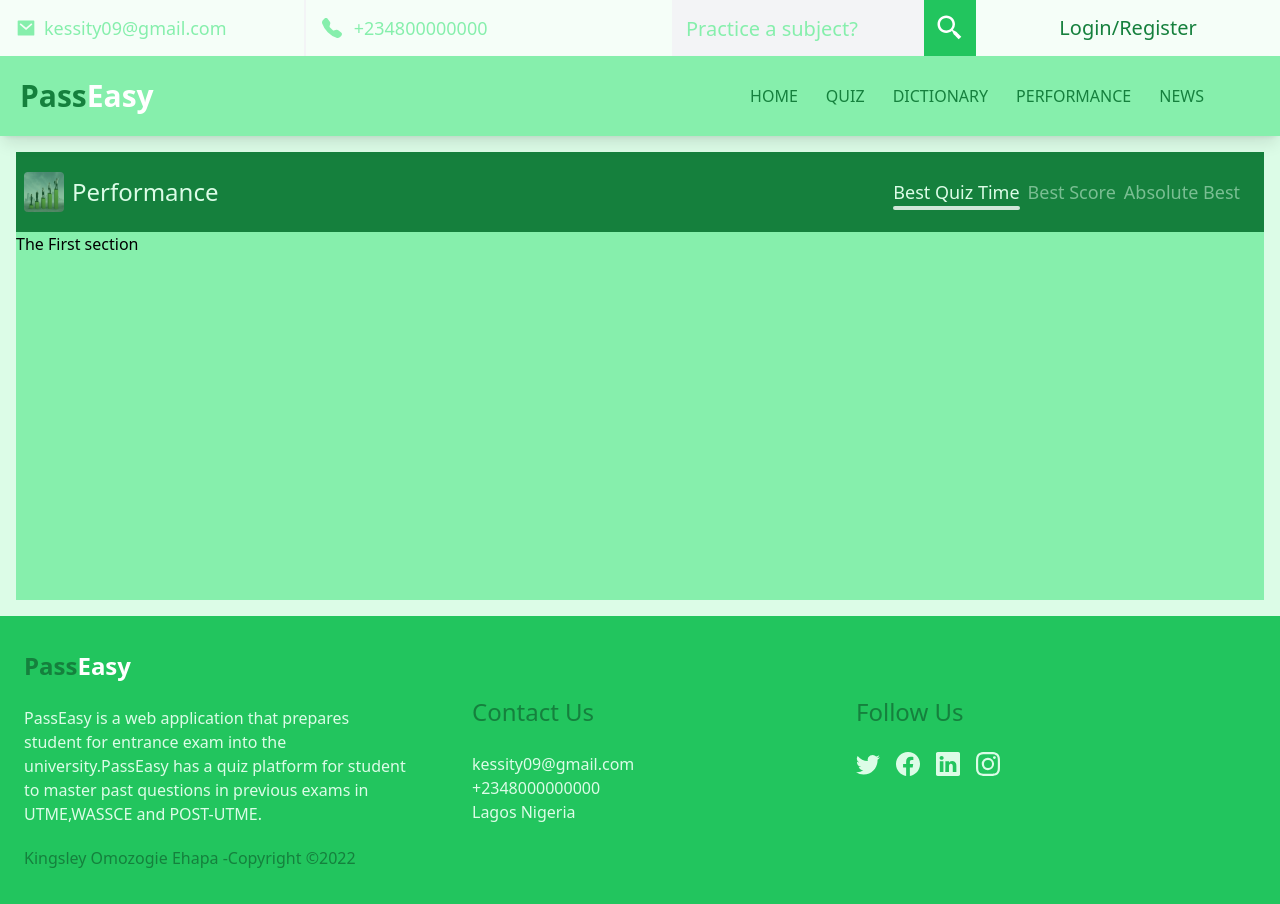
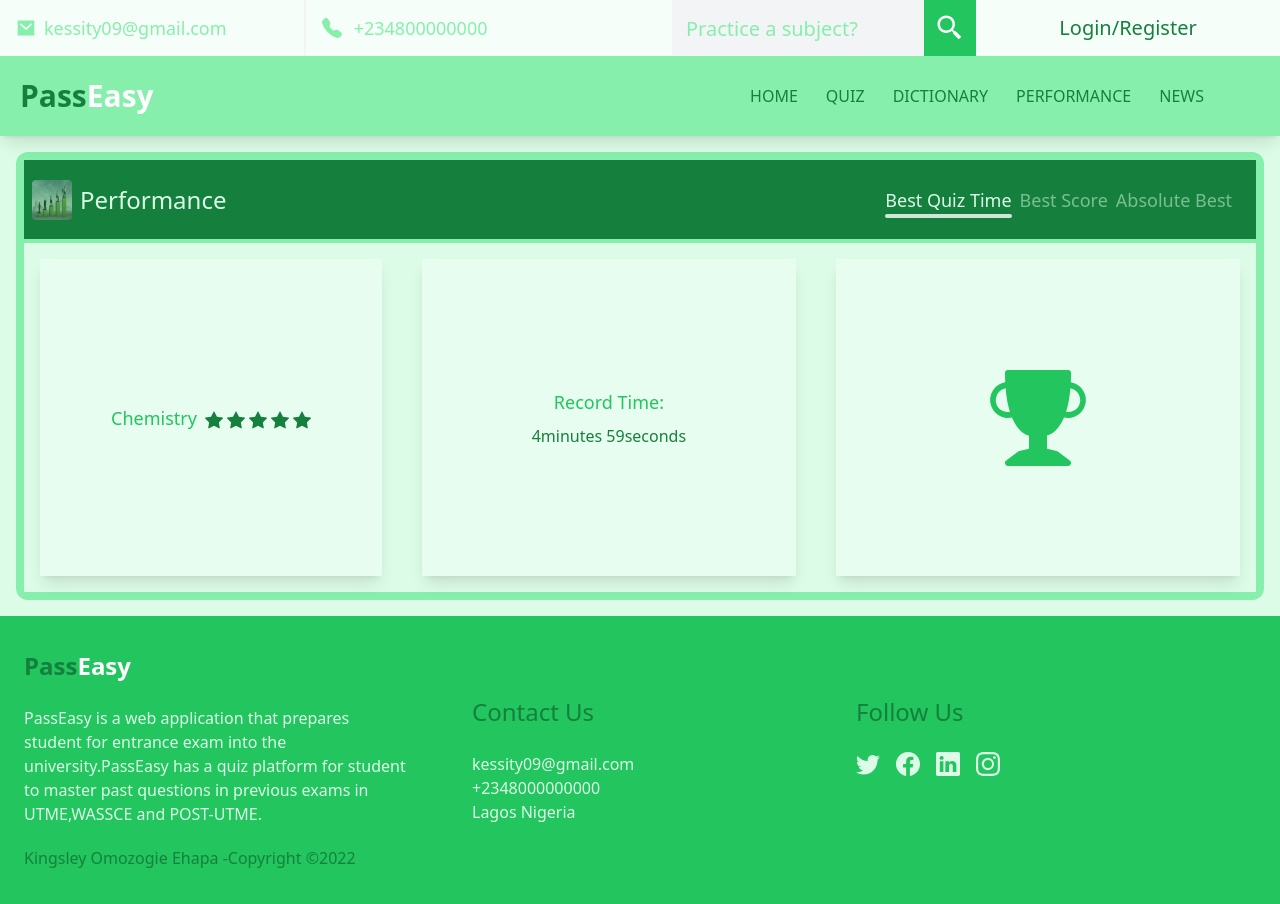
Before and after one commit to KINGSLEYEHAPA/pass-easy-stutern-personal-project, a React (Create React App) app: page /performance in a window 1280 px wide. Built offline with nearby package versions, Linux system fonts and the light colour scheme.

Commit message:
Working on Performance Stats

```diff
--- a/src/components/PerformanceStats.jsx
+++ b/src/components/PerformanceStats.jsx
@@ -1,14 +1,15 @@
-import { AnimateSharedLayout } from "framer-motion";
+import { AnimatePresence, AnimateSharedLayout } from "framer-motion";
 import React, { useState } from "react";
 import perfLogo from "../assets/img/performance.jfif";
 import MenuItem from "./MenuItem";
+import { BsFillStarFill, BsTrophyFill } from "react-icons/bs";
 
 const PerformanceStats = () => {
   const [selected, setSelected] = useState(0);
   const statsTab = ["Best Quiz Time", "Best Score", "Absolute Best"];
   return (
     <div className="mt-52 lg:mt-[8.5rem] bg-green-100 h-[30rem] w-full p-4">
-      <div className="bg-green-300 h-full w-full">
+      <div className="bg-green-300 h-full w-full rounded-xl p-2 flex flex-col gap-1">
         <div className="h-24 md:h-20 md:w-full bg-green-700 flex justify-between">
           <div className="w-56 h-full flex gap-2 justify-start items-start md:items-center mt-6 md:mt-0 px-2">
             <div className="w-10 h-10 relative">
@@ -21,7 +22,7 @@
             </div>
             <h1 className="text-green-100 text-xl ssm:text-2xl">Performance</h1>
           </div>
-          <div className=" h-full w-96 md:w-[40rem] flex justify-end items-center pr-6">
+          <div className=" h-full w-96 md:w-[40rem] flex justify-end items-center pr-6 ">
             <div className=" flex flex-col md:flex md:flex-row gap-0 md:gap-2 justify-end items-start">
               <AnimateSharedLayout>
                 {statsTab.map((el, index) => {
@@ -38,9 +39,49 @@
             </div>
           </div>
         </div>
-        {selected === 0 && <div>The First section</div>}
-        {selected === 1 && <div>The second section</div>}
-        {selected === 2 && <div>The third section</div>}
+        <AnimatePresence>
+          {selected === 0 && (
+            <div className="bg-green-100 w-full h-[20.5rem] md:h-[22rem] flex flex-col md:flex md:flex-row items-center justify-center gap-2 md:gap-10 p-4">
+              <div className="flex gap-2 bg-white/30 shadow-lg w-full h-20 md:w-[22rem] md:h-full items-center justify-center">
+                <h2 className="text-md md:text-lg xl:text-3xl text-green-500">
+                  Chemistry
+                </h2>{" "}
+                <div className="flex items-center gap-1 pt-1 md:pt-1 xl:pt-2">
+                  <span className="text-green-700 md:text-lg xl:text-xl ">
+                    <BsFillStarFill />
+                  </span>
+                  <span className="text-green-700 md:text-lg xl:text-xl">
+                    <BsFillStarFill />
+                  </span>
+                  <span className="text-green-700 md:text-lg xl:text-xl">
+                    <BsFillStarFill />
+                  </span>
+                  <span className="text-green-700 md:text-lg xl:text-xl">
+                    <BsFillStarFill />
+                  </span>
+                  <span className="text-green-700 md:text-lg xl:text-xl">
+                    <BsFillStarFill />
+                  </span>
+                </div>
+              </div>
+              <div className="flex flex-col gap-2 bg-white/30 shadow-lg w-full h-20 md:w-[24rem] md:h-full items-center justify-center p-2">
+                <h2 className="text-md md:text-lg xl:text-2xl text-green-500">
+                  Record Time:{" "}
+                </h2>
+                <h2 className="text-md md:text-md xl:text-xl text-green-700">
+                  4minutes 59seconds
+                </h2>
+              </div>
+              <div className="flex gap-2 bg-white/30 shadow-lg w-full h-28  md:w-[18rem] lg:w-[26rem] md:h-full items-center justify-center">
+                <span className="text-6xl text-green-500 lg:text-8xl">
+                  <BsTrophyFill />
+                </span>
+              </div>
+            </div>
+          )}
+          {selected === 1 && <div>The second section</div>}
+          {selected === 2 && <div>The third section</div>}
+        </AnimatePresence>
       </div>
     </div>
   );
```
